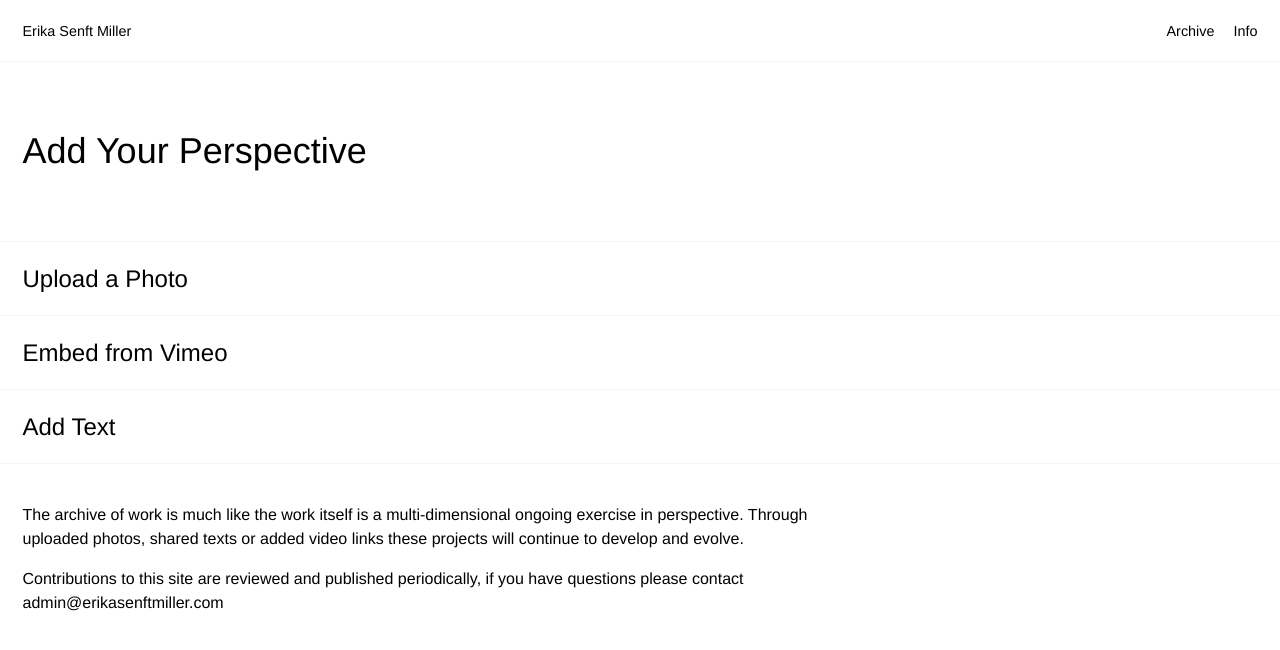
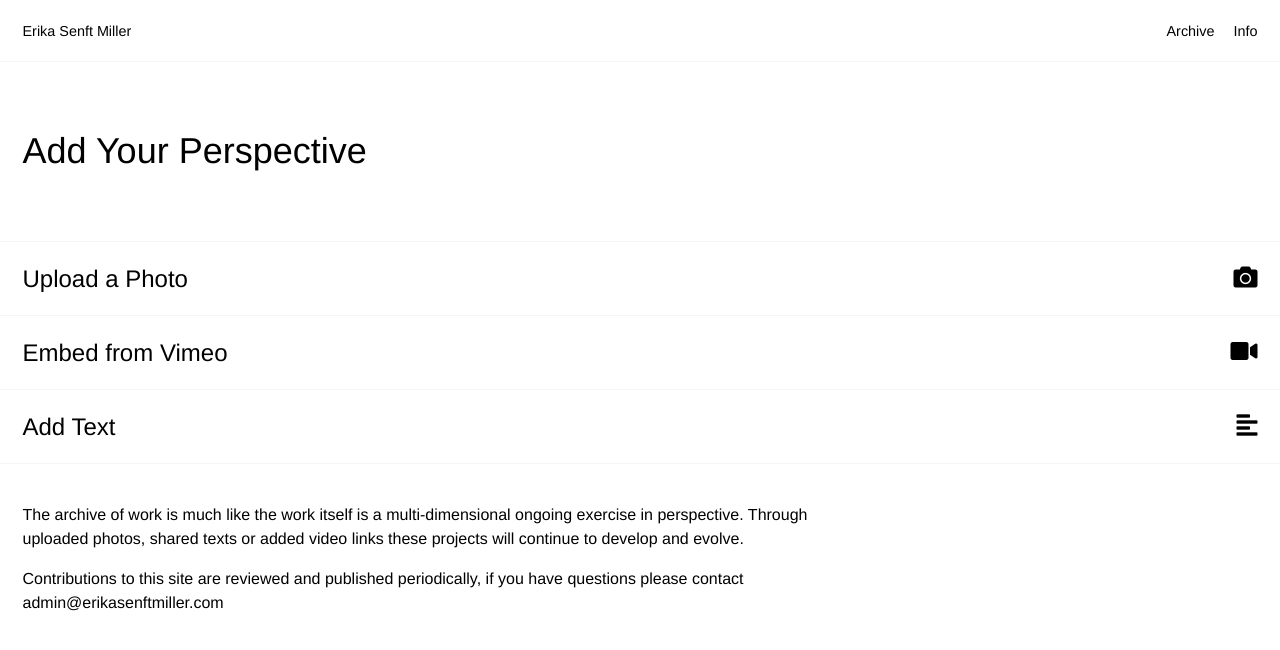
Before and after one commit to hektor/erika-senft-miller, a Jekyll site: the page built from _pages/upload.html, in a window 1280 px wide. Shown: the top 650 px of the page. Built offline with Jekyll 4.4.1, drawn with Linux system fonts in a browser that asks for light colours; nearby versions of some CDN libraries.

Commit message:
Font Fix

```diff
--- a/_pages/upload.html
+++ b/_pages/upload.html
@@ -21,7 +21,7 @@
 
 <div class="row-xs">
     <div class="row-inner">
-        <div class="accordion-custom"><i class="fas fa-align-left"></i>Embed from Vimeo</div>
+        <div class="accordion-custom"><i class="fas fa-video"></i>Embed from Vimeo</div>
             <div class="panel">
                 {% include _forms/video-embed.html %}
             </div>
--- a/assets/css/site.css
+++ b/assets/css/site.css
@@ -387,7 +387,6 @@
 }
 
 .accordion-custom i {
-    font-family: 'FontAwesome';
     float: right;
 }
 
```
